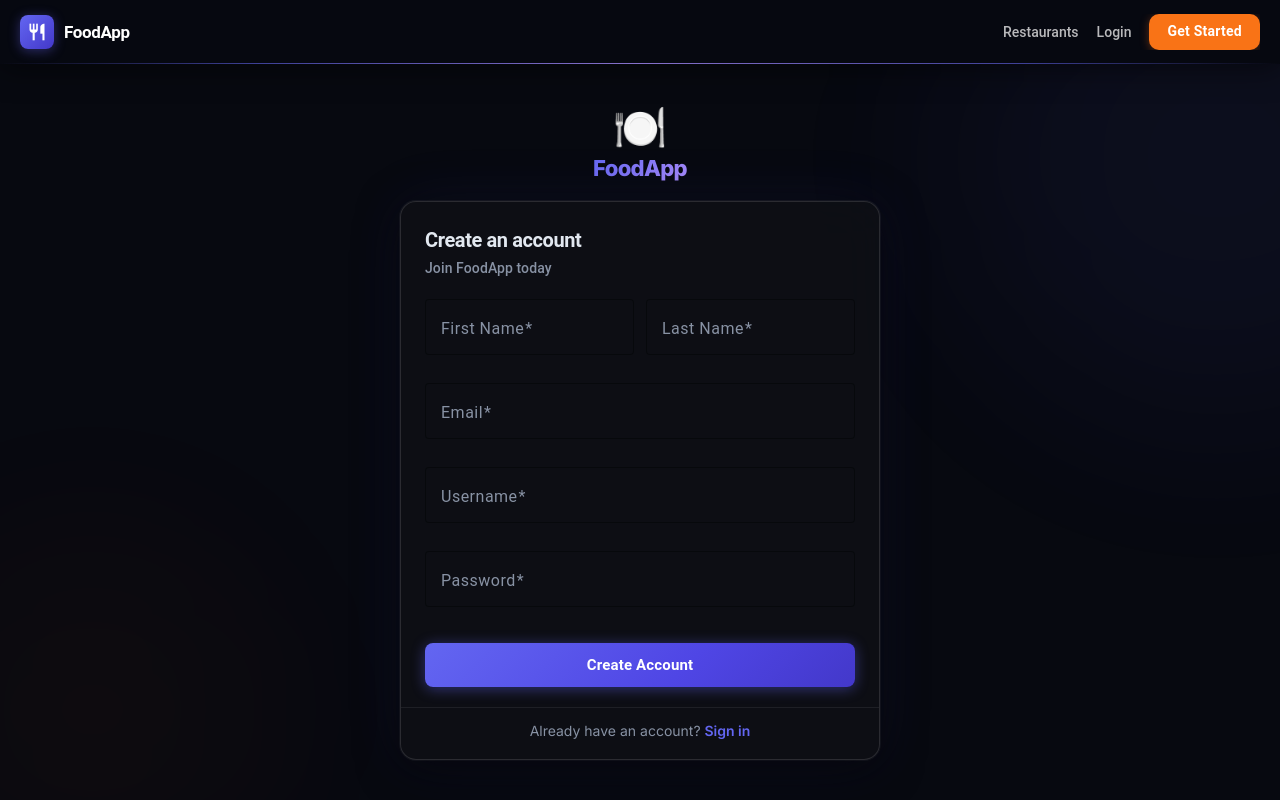
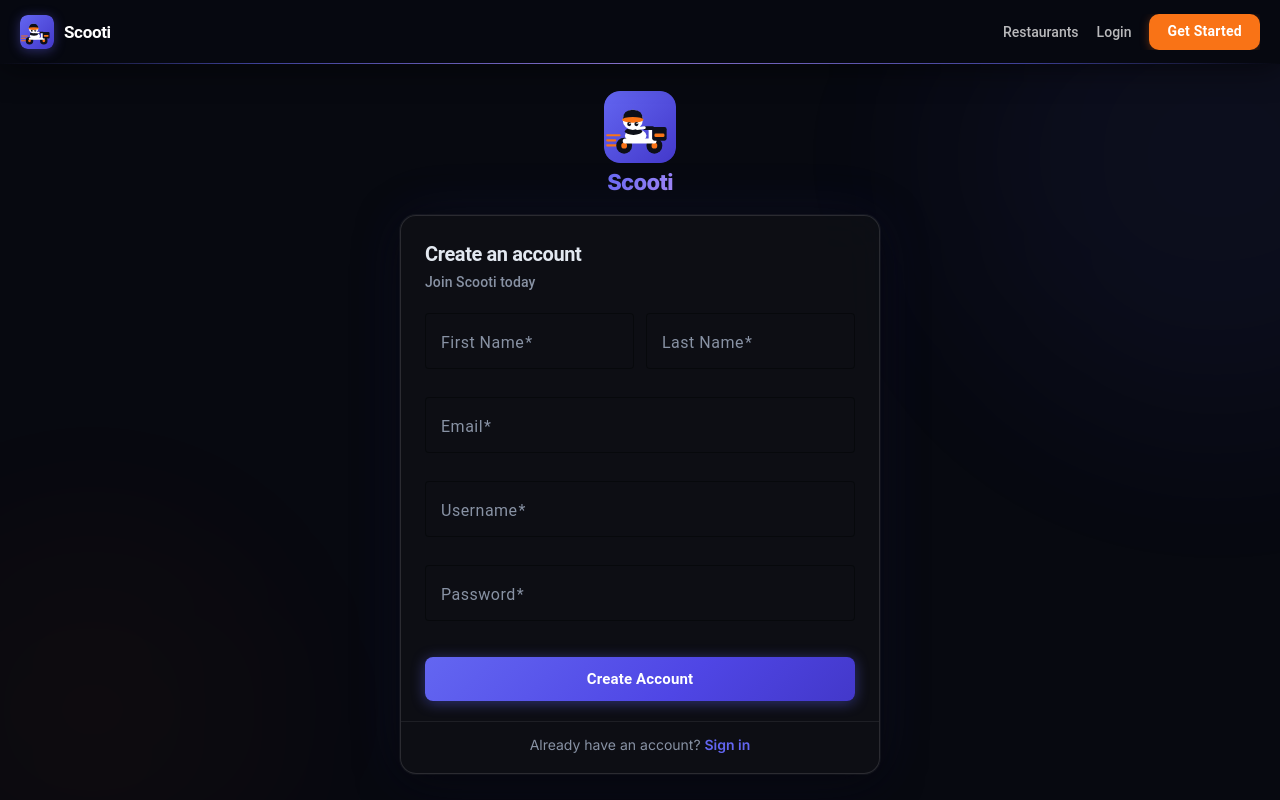
Before and after one commit to FoodDeliveryWebApp/frontend, an Angular app in the folder foodAppFrontend/: page /register in a window 1280 px wide. Built offline with nearby package versions, Linux system fonts and the light colour scheme.

Commit message:
add logo

```diff
--- a/foodAppFrontend/src/app/infrastructure/auth/login/login.component.css
+++ b/foodAppFrontend/src/app/infrastructure/auth/login/login.component.css
@@ -49,8 +49,9 @@
 }
 
 .auth-logo {
-  font-size: 44px;
-  line-height: 1;
+  width: 72px;
+  height: 72px;
+  border-radius: 16px;
 }
 
 .auth-app-name {
--- a/foodAppFrontend/src/app/infrastructure/auth/login/login.component.html
+++ b/foodAppFrontend/src/app/infrastructure/auth/login/login.component.html
@@ -1,7 +1,7 @@
 <div class="auth-container">
   <div class="auth-brand">
-    <div class="auth-logo">🍽️</div>
-    <p class="auth-app-name">FoodApp</p>
+    <img class="auth-logo" src="logo.svg" alt="Scooti"/>
+    <p class="auth-app-name">Scooti</p>
   </div>
 
   <mat-card class="auth-card">
--- a/foodAppFrontend/src/app/infrastructure/auth/registration/registration.component.css
+++ b/foodAppFrontend/src/app/infrastructure/auth/registration/registration.component.css
@@ -49,8 +49,9 @@
 }
 
 .auth-logo {
-  font-size: 44px;
-  line-height: 1;
+  width: 72px;
+  height: 72px;
+  border-radius: 16px;
 }
 
 .auth-app-name {
--- a/foodAppFrontend/src/app/infrastructure/auth/registration/registration.component.html
+++ b/foodAppFrontend/src/app/infrastructure/auth/registration/registration.component.html
@@ -1,13 +1,13 @@
 <div class="auth-container">
   <div class="auth-brand">
-    <div class="auth-logo">🍽️</div>
-    <p class="auth-app-name">FoodApp</p>
+    <img class="auth-logo" src="logo.svg" alt="Scooti"/>
+    <p class="auth-app-name">Scooti</p>
   </div>
 
   <mat-card class="auth-card">
     <mat-card-header>
       <mat-card-title>Create an account</mat-card-title>
-      <mat-card-subtitle>Join FoodApp today</mat-card-subtitle>
+      <mat-card-subtitle>Join Scooti today</mat-card-subtitle>
     </mat-card-header>
 
     <mat-card-content>
--- a/foodAppFrontend/src/app/layout/navbar/navbar.component.css
+++ b/foodAppFrontend/src/app/layout/navbar/navbar.component.css
@@ -43,23 +43,13 @@
   flex-shrink: 0;
 }
 
-.brand-mark {
+.brand-logo {
   width: 34px;
   height: 34px;
-  background: linear-gradient(135deg, var(--clr-primary) 0%, var(--clr-primary-dark) 100%);
   border-radius: 8px;
-  display: flex;
-  align-items: center;
-  justify-content: center;
   flex-shrink: 0;
   box-shadow: 0 2px 12px rgba(99,102,241,0.4);
-}
-
-.brand-mark mat-icon {
-  font-size: 20px;
-  width: 20px;
-  height: 20px;
-  color: white;
+  display: block;
 }
 
 .brand-name {
--- a/foodAppFrontend/src/app/layout/navbar/navbar.component.html
+++ b/foodAppFrontend/src/app/layout/navbar/navbar.component.html
@@ -1,9 +1,7 @@
 <mat-toolbar class="navbar">
   <a routerLink="/home" class="brand">
-    <div class="brand-mark">
-      <mat-icon>restaurant</mat-icon>
-    </div>
-    <span class="brand-name">FoodApp</span>
+    <img class="brand-logo" src="logo.svg" alt="Scooti"/>
+    <span class="brand-name">Scooti</span>
   </a>
 
   <span class="spacer"></span>
--- a/foodAppFrontend/src/index.html
+++ b/foodAppFrontend/src/index.html
@@ -2,9 +2,10 @@
 <html lang="en">
 <head>
   <meta charset="utf-8">
-  <title>FoodApp</title>
+  <title>Scooti</title>
   <base href="/">
   <meta name="viewport" content="width=device-width, initial-scale=1">
+  <link rel="icon" type="image/svg+xml" href="logo.svg">
   <link rel="icon" type="image/x-icon" href="favicon.ico">
 
   <!-- Preconnect to Google Fonts for performance -->
```
Also changed, not shown: foodAppFrontend/public/logo.svg (added).
